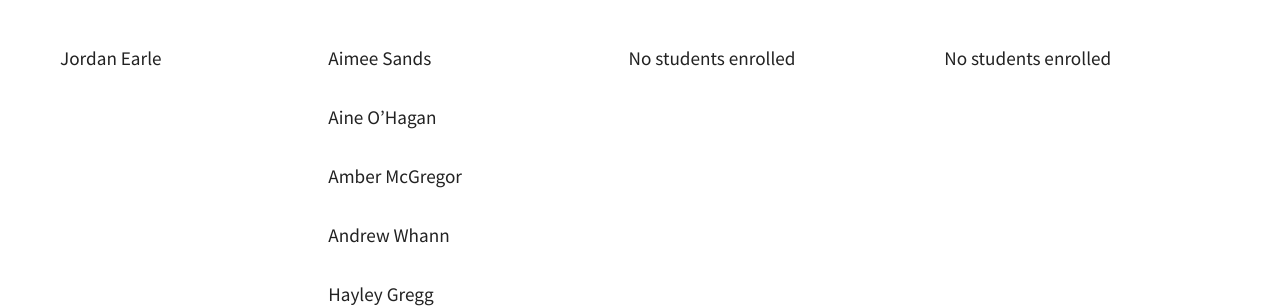
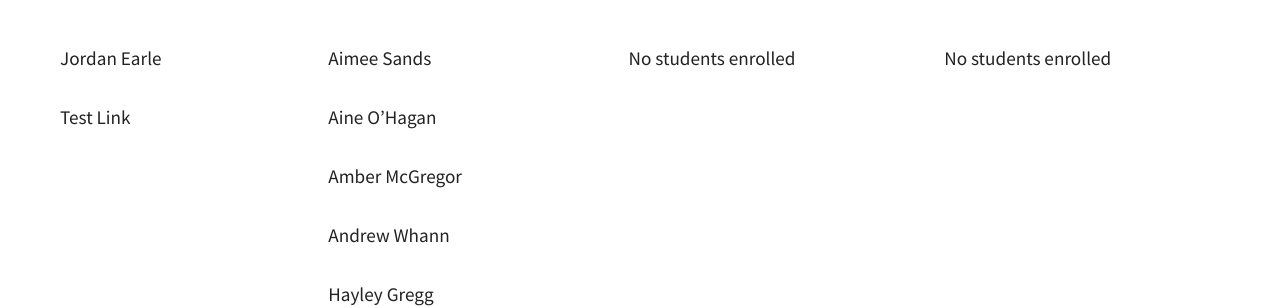
Before and after one commit to hireixdbelfast/hireixdbelfast.github.io, a Jekyll site: the page built from index.html, in a window 1280 px wide. Shown: the part 334-642 px from the top of the page. Built offline with Jekyll 4.4.1, drawn with Linux system fonts in a browser that asks for light colours; nearby versions of some CDN libraries.

Commit message:
Testing to see if I can add a link through Github

```diff
--- a/_data/yeargroup.yml
+++ b/_data/yeargroup.yml
@@ -3,6 +3,9 @@ year1:
     - name: "Jordan Earle"
       url: "http://cargocollective.com/jte"
       twitter: "jte"
+    - name: "Test Link"
+      url: "http://test.com"
+      twitter: "test"
 
 year2:
   - link:
```
